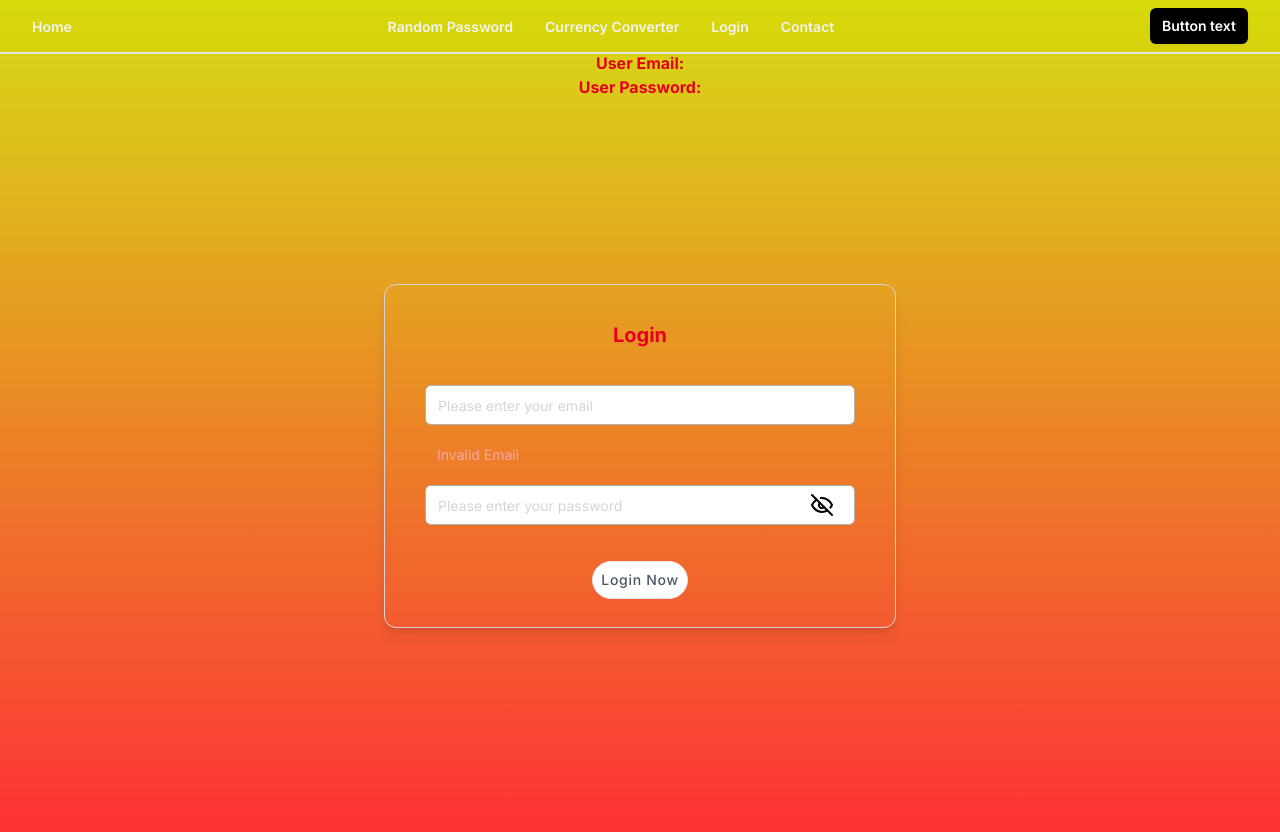
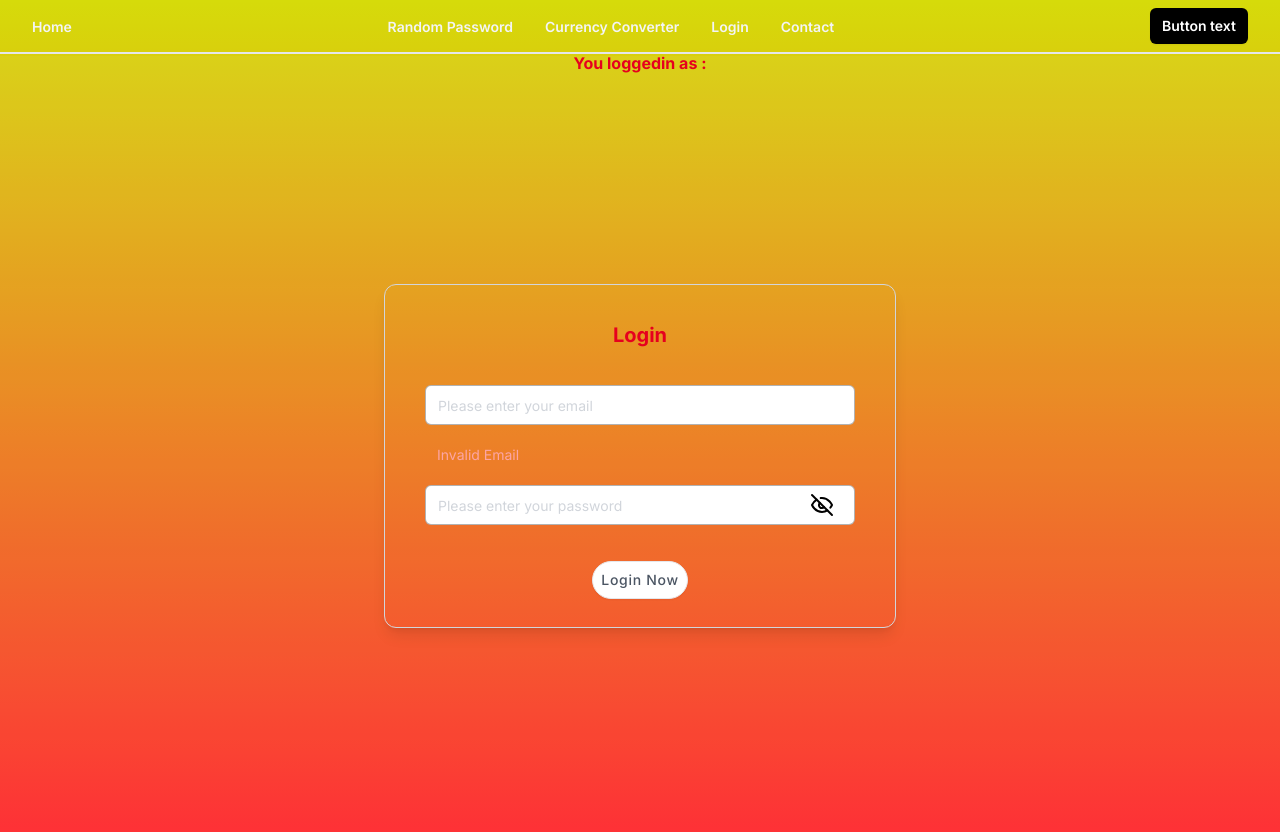
Before and after one commit to devprakashduve/password-generator, a Next.js app: page /login in a window 1280 px wide. Shown: the top 832 px of the page. Built offline with nearby package versions, Linux system fonts and the light colour scheme.

Commit message:
change in progress..

```diff
--- a/components/usedData/index.tsx
+++ b/components/usedData/index.tsx
@@ -6,8 +6,8 @@ const UserData=()=>{
     const {data}=useContext(UserContext);
 
 return (
-    <div className="user-data text-center font-bold py-4 "><p>User Email: {data.email}</p>
-    <p>User Password: {data.password}</p>
+    <div className="user-data text-center font-bold py-4 "><p>You loggedin as : {data.email}</p>
+    {/* <p>User Password: {data.password}</p> */}
     </div>
 )
 }
```
